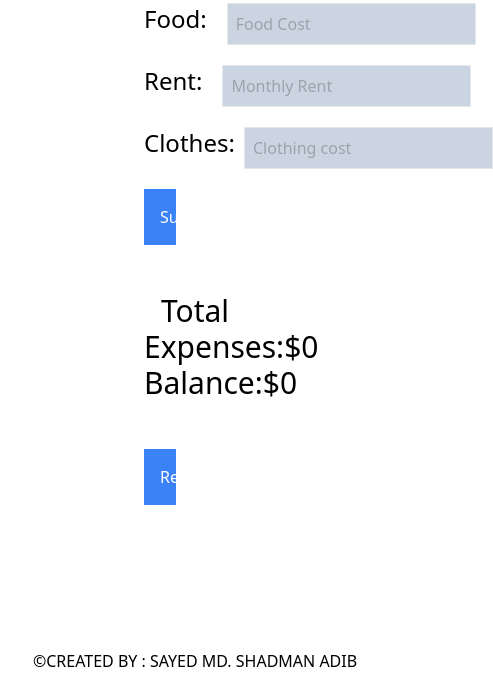
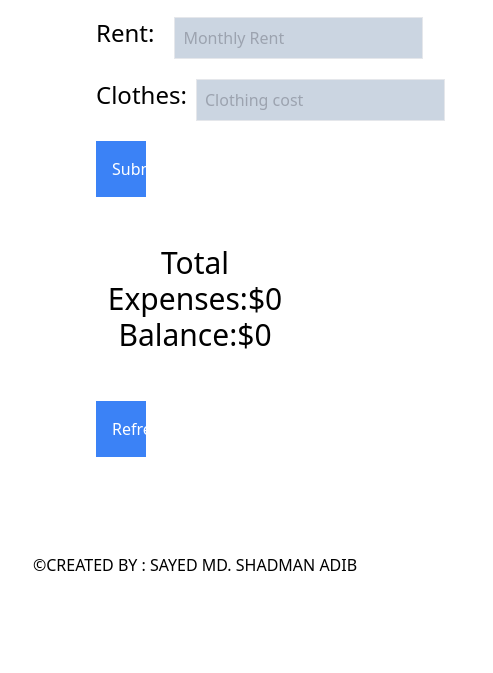
Before and after one commit to Sadmanadib0908/money-master, a plain HTML site: page index.html in a window 390 px wide. Shown: the part 644-1317 px from the top of the page, 493 px wide, since content can reach past the window. After the commit the page ends 1221 px from the top, so only its background shows below. Drawn offline with nearby package versions, Linux system fonts and the light colour scheme.

Commit message:
fifth push

```diff
--- a/index.html
+++ b/index.html
@@ -15,7 +15,7 @@
         <div>
             <img src="calculator.png" alt="">
         </div>
-        <div class="m-24">
+        <div class="m-12 md:m-24">
             <h1 class="text-5xl mb-12 text-center">Income</h1>
             <div class="flex">
                 <h3 class="text-2xl w-20 ">Income:</h3>
```
